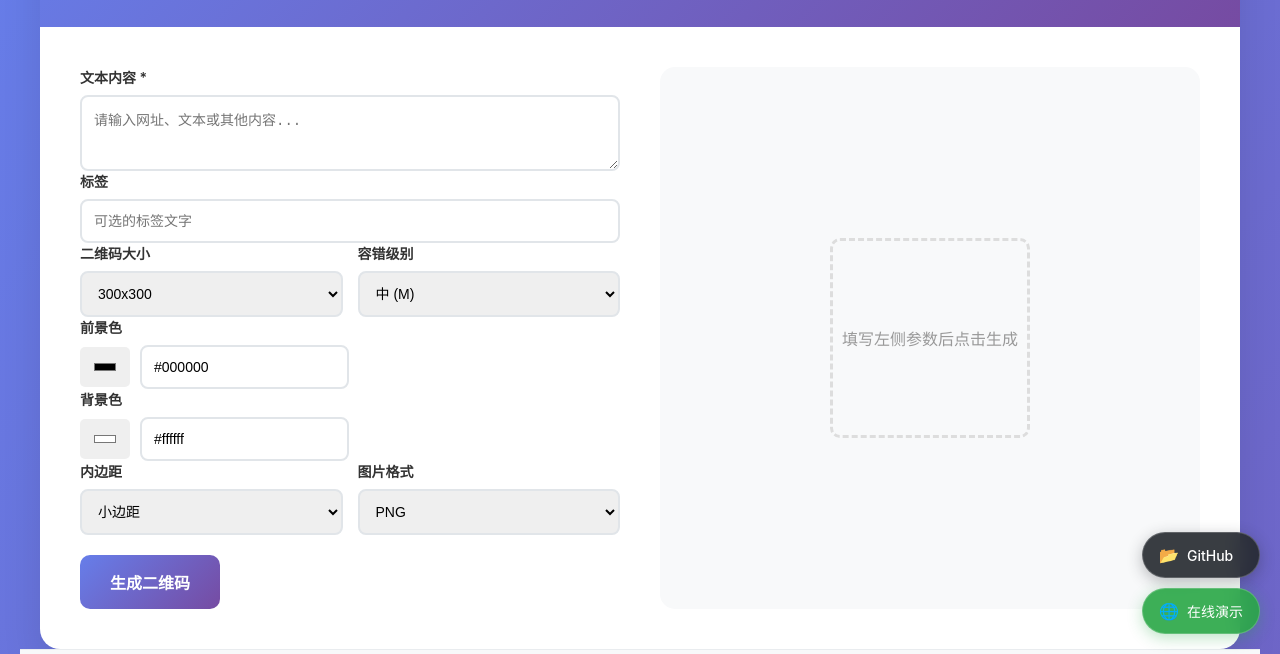
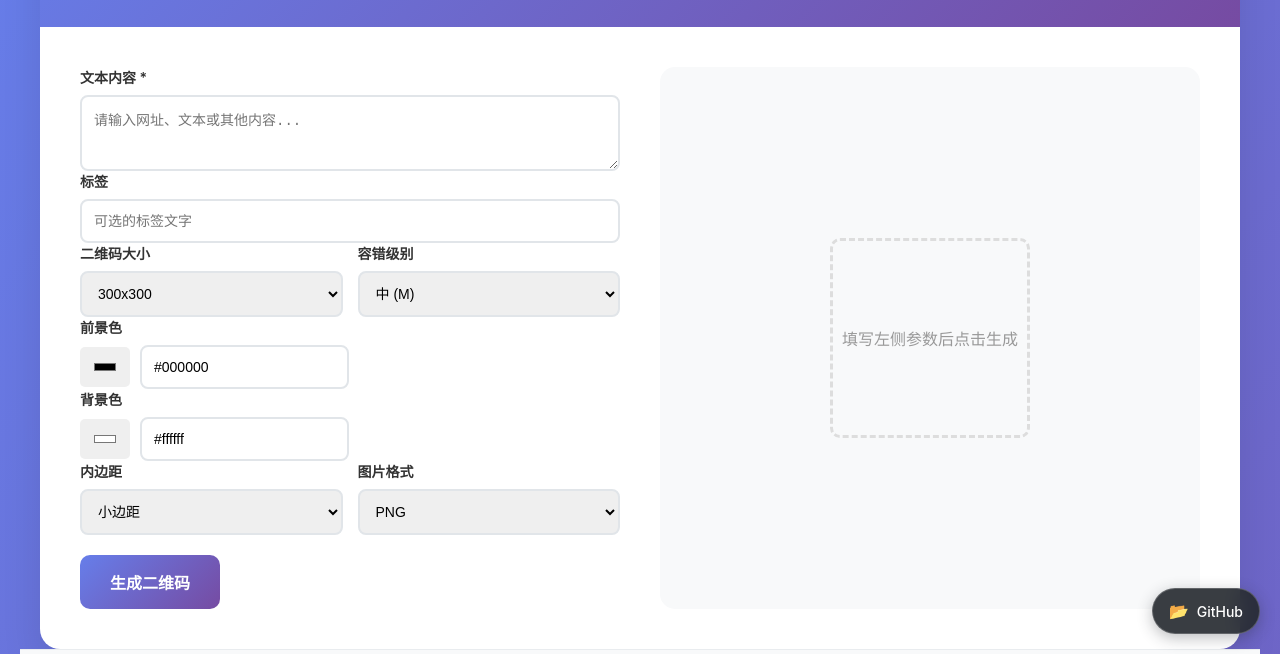
Before and after one commit to thinkgin/qrcode, a website: page index.html in a window 1280 px wide. Shown: the part 146-800 px from the top of the page. Drawn offline with Linux system fonts and the light colour scheme.

Commit message:
change index

```diff
--- a/index.html
+++ b/index.html
@@ -1053,10 +1053,6 @@ echo "二维码已保存为 qrcode.png"</code></pre>
             <span class="icon">📂</span>
             GitHub
         </a>
-        <a href="https://qrcode.thinkgin.com/" class="floating-link demo" target="_blank">
-            <span class="icon">🌐</span>
-            在线演示
-        </a>
     </div>
 
     <script>
```
